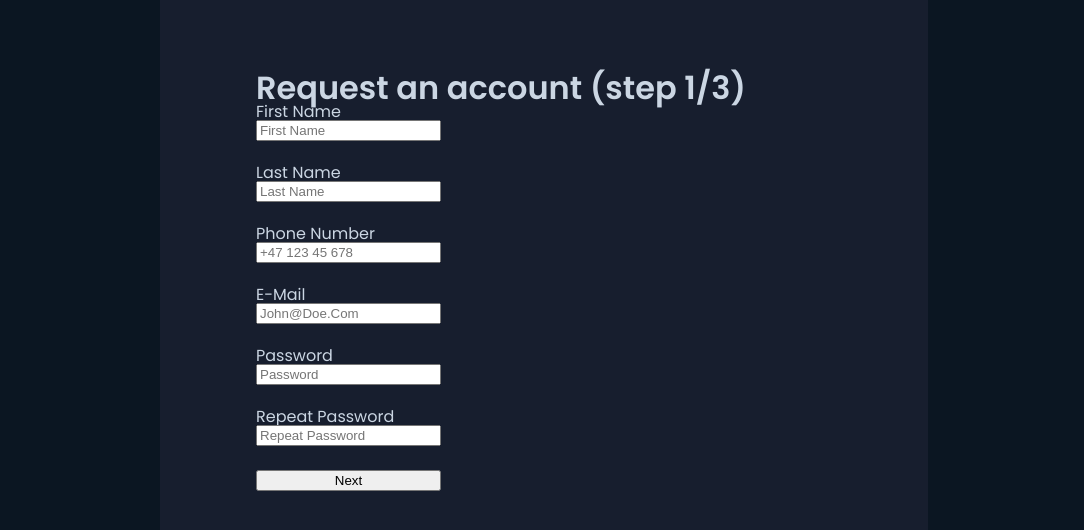
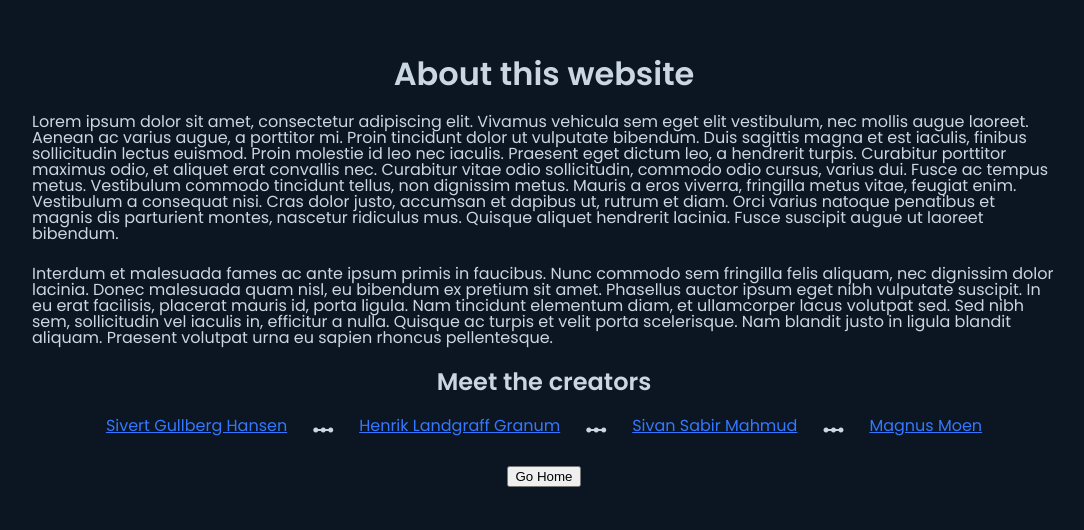
Before and after one commit to ntnu-web-prosjekt/webprosjekt, a React (Create React App) app: page /registration in a window 1280 px wide. Shown: the part 128-658 px from the top of the page, without its empty margins (96-1180 px from the left). Built offline with nearby package versions, Linux system fonts and the light colour scheme.

Commit message:
about init

```diff
--- /dev/null
+++ b/src/components/About.jsx
@@ -0,0 +1,55 @@
+import "./about/about.scss";
+function About() {
+  return (
+    <div className="about">
+      <h1>About this website</h1>
+      <p>
+        Lorem ipsum dolor sit amet, consectetur adipiscing elit. Vivamus
+        vehicula sem eget elit vestibulum, nec mollis augue laoreet. Aenean ac
+        varius augue, a porttitor mi. Proin tincidunt dolor ut vulputate
+        bibendum. Duis sagittis magna et est iaculis, finibus sollicitudin
+        lectus euismod. Proin molestie id leo nec iaculis. Praesent eget dictum
+        leo, a hendrerit turpis. Curabitur porttitor maximus odio, et aliquet
+        erat convallis nec. Curabitur vitae odio sollicitudin, commodo odio
+        cursus, varius dui. Fusce ac tempus metus. Vestibulum commodo tincidunt
+        tellus, non dignissim metus. Mauris a eros viverra, fringilla metus
+        vitae, feugiat enim. Vestibulum a consequat nisi. Cras dolor justo,
+        accumsan et dapibus ut, rutrum et diam. Orci varius natoque penatibus et
+        magnis dis parturient montes, nascetur ridiculus mus. Quisque aliquet
+        hendrerit lacinia. Fusce suscipit augue ut laoreet bibendum.
+      </p>
+      <p>
+        Interdum et malesuada fames ac ante ipsum primis in faucibus. Nunc
+        commodo sem fringilla felis aliquam, nec dignissim dolor lacinia. Donec
+        malesuada quam nisl, eu bibendum ex pretium sit amet. Phasellus auctor
+        ipsum eget nibh vulputate suscipit. In eu erat facilisis, placerat
+        mauris id, porta ligula. Nam tincidunt elementum diam, et ullamcorper
+        lacus volutpat sed. Sed nibh sem, sollicitudin vel iaculis in, efficitur
+        a nulla. Quisque ac turpis et velit porta scelerisque. Nam blandit justo
+        in ligula blandit aliquam. Praesent volutpat urna eu sapien rhoncus
+        pellentesque.
+      </p>
+      <h2>Meet the creators</h2>
+      <p className="creators">
+        <a target={"_blank"} href="https://github.com/SivertGullbergHansen">
+          Sivert Gullberg Hansen
+        </a>
+        <span className="material-icons">linear_scale</span>
+        <a target={"_blank"} href="https://github.com/henriklgntnu">
+          Henrik Landgraff Granum
+        </a>
+        <span className="material-icons">linear_scale</span>
+        <a target={"_blank"} href="https://github.com/sivanmah">
+          Sivan Sabir Mahmud
+        </a>
+        <span className="material-icons">linear_scale</span>
+        <a target={"_blank"} href="https://github.com/Magnumoe">
+          Magnus Moen
+        </a>
+      </p>
+      <button>Go Home</button>
+    </div>
+  );
+}
+
+export default About;
--- /dev/null
+++ b/src/components/about/about.scss
@@ -0,0 +1,22 @@
+.about {
+  width: 80vw;
+  height: 100vh;
+  display: grid;
+  align-content: center;
+  justify-items: center;
+  gap: 24px;
+  margin: 0 auto;
+}
+
+.creators {
+  display: flex;
+  gap: 24px;
+  height: 24px;
+
+  p,
+  span {
+    font-size: 24px;
+    vertical-align: middle;
+    text-align: center;
+  }
+}
--- a/src/index.js
+++ b/src/index.js
@@ -1,7 +1,7 @@
 import React from "react";
 import ReactDOM from "react-dom";
 import "./sass/main.scss";
-import App from "./components/Registration";
+import App from "./components/About";
 import reportWebVitals from "./reportWebVitals";
 
 ReactDOM.render(
```
